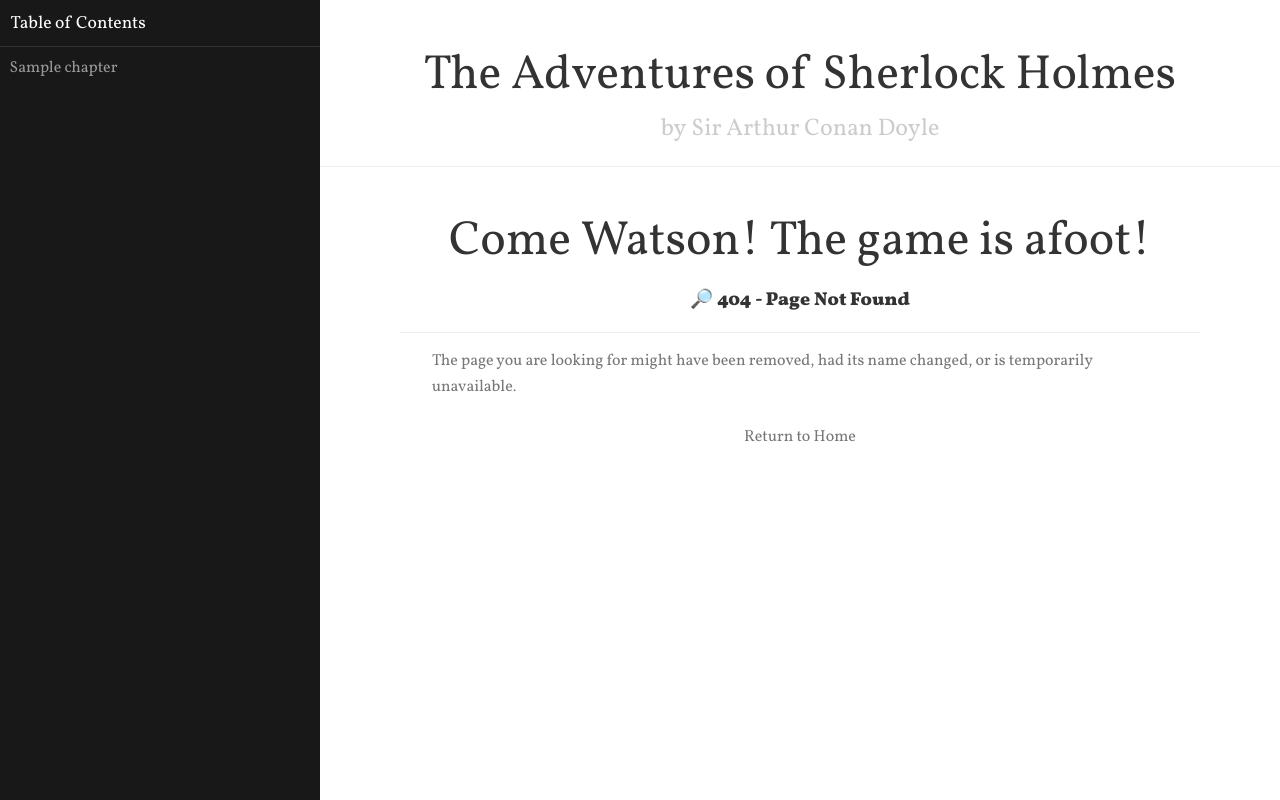
After one commit to Tom-the-Human/LS_PYTHON, a Flask app: template py175/book_viewer_starter/templates/404.html in a window 1280 px wide. The commit adds this page. Run offline with Flask 3, Linux system fonts and the light colour scheme; the template is opened without the code that fills it: most values are stand-ins (such as "Sample title", 1, 10 or a date in 2020).

Commit message:
Auto-commit on 2025-09-08 07:51:00

```diff
--- a/py175/book_viewer_starter/app.py
+++ b/py175/book_viewer_starter/app.py
@@ -1,4 +1,4 @@
-from flask import Flask, render_template, g
+from flask import Flask, render_template, g, redirect, request
 
 app = Flask(__name__)
 
@@ -8,13 +8,19 @@ def load_contents():
         g.contents = file.readlines()
 
 def in_paragraphs(text):
-    paragraphs = text.split("\n\n")
-    formatted_paragraphs = [
-        f'<p>{paragraph}</p>' for paragraph in paragraphs if paragraph
-    ]
-    return ''.join(formatted_paragraphs)
+    return text.split("\n\n")
+
+    # formatted_paragraphs = [
+    #     {paragraph} for paragraph in paragraphs if paragraph
+    # ]
+    # return ''.join(formatted_paragraphs)
 
 app.jinja_env.filters['in_paragraphs'] = in_paragraphs
+
+def highlight(text, query):
+    return text.replace(query, f'<strong>{query}</strong>')
+
+app.jinja_env.filters['highlight'] = highlight
 
 @app.route("/")
 def index():
@@ -22,25 +28,63 @@ def index():
 
 @app.route("/chapters/<page_num>")
 def chapter(page_num):
+    if page_num.isdigit() and int(page_num) in range(1, len(g.contents)):
+        chapter_name = g.contents[int(page_num) - 1]
+        chapter_title = f"Chapter {page_num}: {chapter_name}"
 
-    chapter_name = g.contents[int(page_num) - 1]
-    chapter_title = f"Chapter {page_num}: {chapter_name}"
+        with open(f"book_viewer/data/chp{page_num}.txt", "r") as file:
+            chapter = file.read()
 
-    with open(f"book_viewer/data/chp{page_num}.txt", "r") as file:
-        chapter = file.read()
-
-    return render_template('chapter.html',
+        return render_template('chapter.html',
                            chapter_title=chapter_title,
                            contents=g.contents,
                            chapter=chapter)
 
-@app.route("/show/<name>")
-def show(name):
-    return name
+    return redirect('/')
 
-@app.route("/quack")
-def quack():
-    return render_template('home.html', contents=['Quack! Quack! Quack!'])
+# capture the value of the input field from search.html
+# save that value to a variable `query`
+#   render the search.html with nothing else if no query
+# if query, search each chapter for the query value
+#   return a list of chapters that contain the value
+#   display list on search page
+
+def chapters_matching(query):
+    if not query:
+        return []
+
+    results = []
+    for index, name in enumerate(g.contents, start=1):
+        with open(f"book_viewer/data/chp{index}.txt", "r") as file:
+            chapter_content = file.read()
+
+        matches = {}
+        for para_index, paragraph in enumerate(chapter_content.split("\n\n")):
+            if query.lower() in paragraph.lower():
+                matches[para_index] = paragraph
+        if matches:
+            results.append({'number': index, 'name': name, 'paragraphs': matches})
+
+    return results
+
+@app.route("/search")
+def search():
+    # results needs to be a list of paragraphs instead of chapters
+    # looks like I want both the chapter titles and the actual paragraphs to
+    #   be returned by the search
+
+    # the paragraphs listed need to link correctly, so anchor to paragraph id
+    #   which means I salso need paragraph ids (do in `in_paragraphs`?)
+    #   I think that's done correctly
+    query = request.args.get('query', '')
+    results = chapters_matching(query) if query else []
+
+    return render_template('search.html', query=query, results=results)
+
+@app.errorhandler(404)
+def page_not_found(_error):
+#    return render_template('404.html'), 404
+    return redirect('/')
 
 if __name__ == "__main__":
     app.run(debug=True, port=5003)
--- /dev/null
+++ b/py175/book_viewer_starter/templates/404.html
@@ -0,0 +1,12 @@
+{% extends "layout.html" %}
+
+{% block content %}
+  <div class="header">
+    <h1>Come Watson! The game is afoot!</h2>
+    <h3>🔎 404 - Page Not Found</h3>
+  </div>
+  <div class="content">
+    <p>The page you are looking for might have been removed, had its name changed, or is temporarily unavailable.</p>
+    <p><a href="{{ url_for('index') }}" class="pure-menu-link" style="text-align: center;">Return to Home</a></p>
+  </div>
+{% endblock %}
--- a/py175/book_viewer_starter/templates/chapter.html
+++ b/py175/book_viewer_starter/templates/chapter.html
@@ -3,6 +3,8 @@
 {% block content %}
   <h2 class="content-subhead">{{ chapter_title }}</h2>
 
-  {{ chapter | in_paragraphs | safe }}
+    {% for paragraph in chapter | in_paragraphs %}
+      <p id="paragraph{{ loop.index0 }}">{{ paragraph | safe }}</p>
+    {% endfor %}
 
-{% endblock %}
+    {% endblock %}
--- a/py175/book_viewer_starter/templates/layout.html
+++ b/py175/book_viewer_starter/templates/layout.html
@@ -32,7 +32,7 @@
       <div id="main">
         <div class="header">
           <h1>The Adventures of Sherlock Holmes</h1>
-          <h2>by Sir Arthur Doyle</h2>
+          <h2>by Sir Arthur Conan Doyle</h2>
         </div>
 
         <div class="content">
```
Also changed, not shown: py175/book_viewer_starter/templates/search.html (added, +36 -0 lines).
